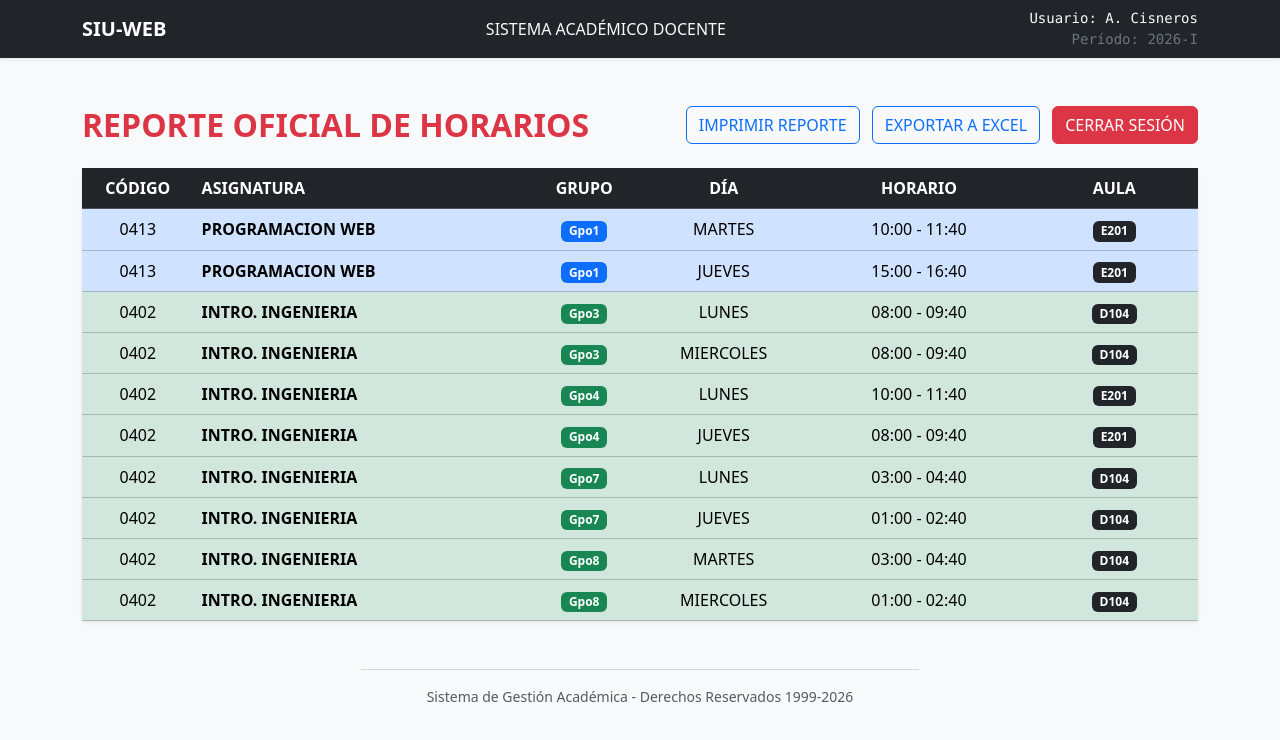
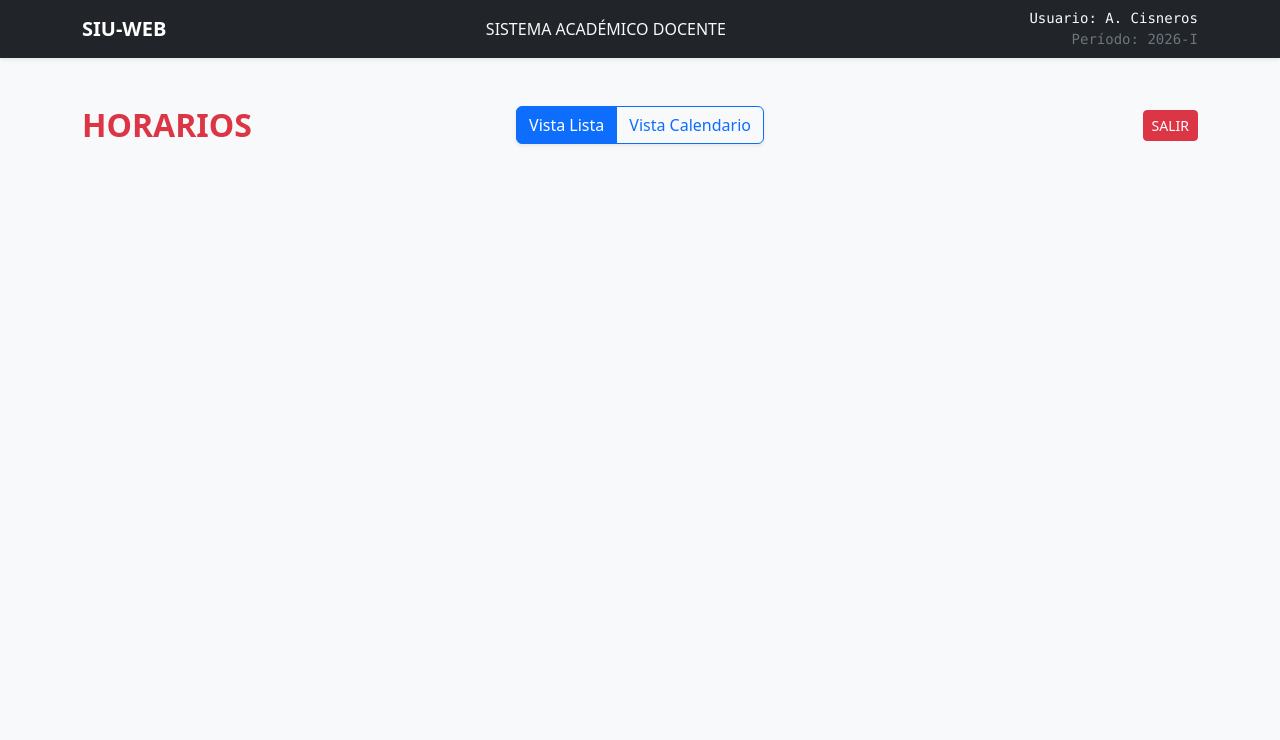
Before and after one commit to EDDYDUCKS/Reto_JS, a plain HTML site: page index.html in a window 1280 px wide. Drawn offline with nearby package versions, Linux system fonts and the light colour scheme.

Commit message:
cambios previos en el html

```diff
--- a/index.html
+++ b/index.html
@@ -11,9 +11,7 @@
     <nav class="navbar navbar-expand-lg navbar-dark bg-dark shadow-sm">
         <div class="container">
             <a class="navbar-brand fw-bold" href="#">SIU-WEB</a>
-            <span class="navbar-text mx-auto d-none d-md-block text-light">
-                SISTEMA ACADÉMICO DOCENTE
-            </span>
+            <span class="navbar-text mx-auto d-none d-md-block text-light">SISTEMA ACADÉMICO DOCENTE</span>
             <div class="text-light small text-end font-monospace">
                 Usuario: A. Cisneros<br>
                 <span class="text-secondary">Período: 2026-I</span>
@@ -24,126 +22,31 @@
     <main class="container my-5">
 
         <div class="row mb-4 align-items-center">
-            <div class="col-md-6 text-center text-md-start">
-                <h2 class="text-danger fw-bold m-0 text-uppercase">Reporte Oficial de Horarios</h2>
+            <div class="col-md-4 text-center text-md-start mb-3 mb-md-0">
+                <h2 class="text-danger fw-bold m-0 text-uppercase">Horarios</h2>
             </div>
-            <div class="col-md-6 text-center text-md-end mt-3 mt-md-0">
-                <button type="button" class="btn btn-outline-primary mb-2 mb-sm-0 me-sm-2">IMPRIMIR REPORTE</button>
-                <button type="button" class="btn btn-outline-primary mb-2 mb-sm-0 me-sm-2">EXPORTAR A EXCEL</button>
-                <button type="button" class="btn btn-danger mb-2 mb-sm-0">CERRAR SESIÓN</button>
+
+            <div class="col-md-4 text-center">
+                <div class="btn-group shadow-sm" role="group">
+                    <button type="button" class="btn btn-primary" id="btn-lista">Vista Lista</button>
+                    <button type="button" class="btn btn-outline-primary" id="btn-calendario">Vista Calendario</button>
+                </div>
+            </div>
+
+            <div class="col-md-4 text-center text-md-end mt-3 mt-md-0">
+                <button type="button" class="btn btn-danger btn-sm">SALIR</button>
             </div>
         </div>
 
-        <div class="card shadow-sm border-0">
-            <div class="card-body p-0">
-                <div class="table-responsive">
-                    <table class="table table-hover align-middle m-0">
-                        <thead class="table-dark text-center">
-                            <tr>
-                                <th width="10%">CÓDIGO</th>
-                                <th width="30%" class="text-start">ASIGNATURA</th>
-                                <th width="10%">GRUPO</th>
-                                <th width="15%">DÍA</th>
-                                <th width="20%">HORARIO</th>
-                                <th width="15%">AULA</th>
-                            </tr>
-                        </thead>
-                        <tbody class="text-center">
+        <div id="contenedor-lista" class="d-block"></div>
 
-                            <tr class="table-primary">
-                                <td>0413</td>
-                                <td class="text-start fw-bold">PROGRAMACION WEB</td>
-                                <td><span class="badge text-bg-primary">Gpo1</span></td>
-                                <td>MARTES</td>
-                                <td>10:00 - 11:40</td>
-                                <td><span class="badge text-bg-dark">E201</span></td>
-                            </tr>
-                            <tr class="table-primary">
-                                <td>0413</td>
-                                <td class="text-start fw-bold">PROGRAMACION WEB</td>
-                                <td><span class="badge text-bg-primary">Gpo1</span></td>
-                                <td>JUEVES</td>
-                                <td>15:00 - 16:40</td>
-                                <td><span class="badge text-bg-dark">E201</span></td>
-                            </tr>
-
-                            <tr class="table-success">
-                                <td>0402</td>
-                                <td class="text-start fw-bold">INTRO. INGENIERIA</td>
-                                <td><span class="badge text-bg-success">Gpo3</span></td>
-                                <td>LUNES</td>
-                                <td>08:00 - 09:40</td>
-                                <td><span class="badge text-bg-dark">D104</span></td>
-                            </tr>
-                            <tr class="table-success">
-                                <td>0402</td>
-                                <td class="text-start fw-bold">INTRO. INGENIERIA</td>
-                                <td><span class="badge text-bg-success">Gpo3</span></td>
-                                <td>MIERCOLES</td>
-                                <td>08:00 - 09:40</td>
-                                <td><span class="badge text-bg-dark">D104</span></td>
-                            </tr>
-                            <tr class="table-success">
-                                <td>0402</td>
-                                <td class="text-start fw-bold">INTRO. INGENIERIA</td>
-                                <td><span class="badge text-bg-success">Gpo4</span></td>
-                                <td>LUNES</td>
-                                <td>10:00 - 11:40</td>
-                                <td><span class="badge text-bg-dark">E201</span></td>
-                            </tr>
-                            <tr class="table-success">
-                                <td>0402</td>
-                                <td class="text-start fw-bold">INTRO. INGENIERIA</td>
-                                <td><span class="badge text-bg-success">Gpo4</span></td>
-                                <td>JUEVES</td>
-                                <td>08:00 - 09:40</td>
-                                <td><span class="badge text-bg-dark">E201</span></td>
-                            </tr>
-                            <tr class="table-success">
-                                <td>0402</td>
-                                <td class="text-start fw-bold">INTRO. INGENIERIA</td>
-                                <td><span class="badge text-bg-success">Gpo7</span></td>
-                                <td>LUNES</td>
-                                <td>03:00 - 04:40</td>
-                                <td><span class="badge text-bg-dark">D104</span></td>
-                            </tr>
-                            <tr class="table-success">
-                                <td>0402</td>
-                                <td class="text-start fw-bold">INTRO. INGENIERIA</td>
-                                <td><span class="badge text-bg-success">Gpo7</span></td>
-                                <td>JUEVES</td>
-                                <td>01:00 - 02:40</td>
-                                <td><span class="badge text-bg-dark">D104</span></td>
-                            </tr>
-                            <tr class="table-success">
-                                <td>0402</td>
-                                <td class="text-start fw-bold">INTRO. INGENIERIA</td>
-                                <td><span class="badge text-bg-success">Gpo8</span></td>
-                                <td>MARTES</td>
-                                <td>03:00 - 04:40</td>
-                                <td><span class="badge text-bg-dark">D104</span></td>
-                            </tr>
-                            <tr class="table-success">
-                                <td>0402</td>
-                                <td class="text-start fw-bold">INTRO. INGENIERIA</td>
-                                <td><span class="badge text-bg-success">Gpo8</span></td>
-                                <td>MIERCOLES</td>
-                                <td>01:00 - 02:40</td>
-                                <td><span class="badge text-bg-dark">D104</span></td>
-                            </tr>
-                        </tbody>
-                    </table>
-                </div>
-            </div>
-        </div>
-
-        <footer class="mt-5 text-center text-muted small">
-            <hr class="w-50 mx-auto border-secondary">
-            Sistema de Gestión Académica - Derechos Reservados 1999-2026
-        </footer>
+        <div id="contenedor-calendario" class="d-none"></div>
 
     </main>
 
     <script src="https://cdn.jsdelivr.net/npm/bootstrap@5.3.3/dist/js/bootstrap.bundle.min.js"></script>
+
+    <script src="app.js"></script>
+
 </body>
 </html>
```
